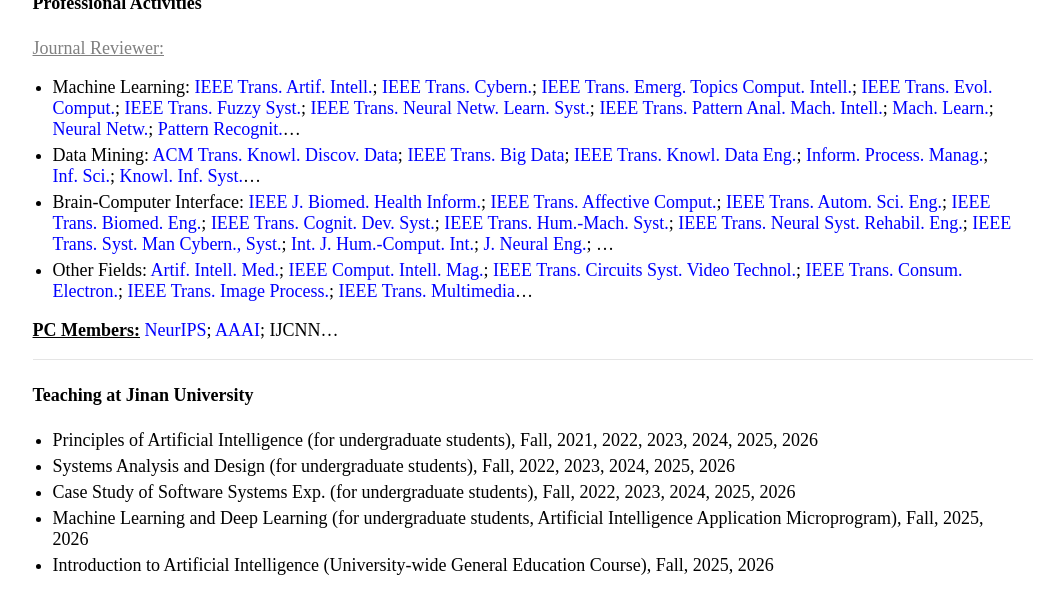
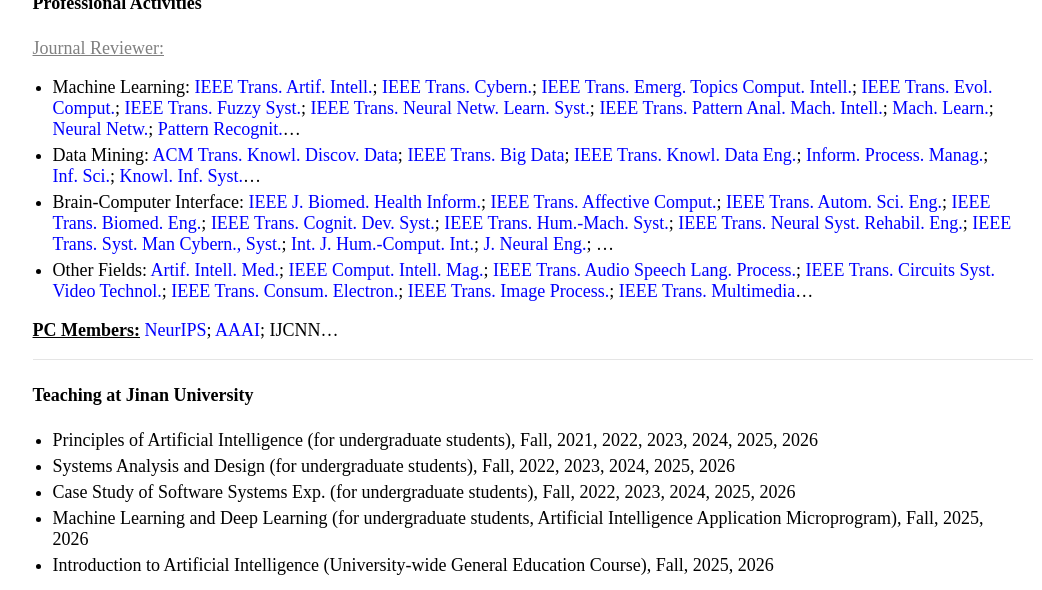
Before and after one commit to jiazhang-ml/jiazhang-ml.github.io, a Jekyll site: the page built from index.md, in a window 1280 px wide and 900 px high, scrolled down 2023 px, cut to the strip 0-590 px from the top of the window. Shown: the whole strip, without its empty margins (107-1149 px from the left). Built offline with Jekyll 4.4.1, drawn with Linux system fonts in a browser that asks for light colours.

Commit message:
Update index.md

```diff
--- a/index.md
+++ b/index.md
@@ -67,7 +67,7 @@ Research Interests: My research interests include *machine learning* and *data m
 * Machine Learning: [IEEE Trans. Artif. Intell.](https://mc.manuscriptcentral.com/tai-ieee); [IEEE Trans. Cybern.](https://mc.manuscriptcentral.com/cyb-ieee); [IEEE Trans. Emerg. Topics Comput. Intell.](https://mc.manuscriptcentral.com/tetci-ieee); [IEEE Trans. Evol. Comput.](https://mc.manuscriptcentral.com/tevc-ieee); [IEEE Trans. Fuzzy Syst.](https://mc.manuscriptcentral.com/tfs-ieee); [IEEE Trans. Neural Netw. Learn. Syst.](https://mc.manuscriptcentral.com/tnnls); [IEEE Trans. Pattern Anal. Mach. Intell.](https://mc.manuscriptcentral.com/tpami-cs); [Mach. Learn.](https://link.springer.com/journal/10994); [Neural Netw.](https://www.editorialmanager.com/neunet/default.aspx); [Pattern Recognit.](https://www.sciencedirect.com/journal/pattern-recognition)...
 * Data Mining: [ACM Trans. Knowl. Discov. Data](https://mc.manuscriptcentral.com/tkdd); [IEEE Trans. Big Data](https://mc.manuscriptcentral.com/tbd-cs); [IEEE Trans. Knowl. Data Eng.](https://mc.manuscriptcentral.com/tkde-cs); [Inform. Process. Manag.](https://www.editorialmanager.com/ipm/default.aspx); [Inf. Sci.](https://www.sciencedirect.com/journal/information-sciences); [Knowl. Inf. Syst.](https://www.springer.com/journal/10115)...
 * Brain-Computer Interface: [IEEE J. Biomed. Health Inform.](https://mc.manuscriptcentral.com/jbhi-embs); [IEEE Trans. Affective Comput.](https://mc.manuscriptcentral.com/taffc-cs); [IEEE Trans. Autom. Sci. Eng.](https://mc.manuscriptcentral.com/t-ase); [IEEE Trans. Biomed. Eng.](https://mc.manuscriptcentral.com/tbme-embs); [IEEE Trans. Cognit. Dev. Syst.](https://mc.manuscriptcentral.com/tcds-ieee); [IEEE Trans. Hum.-Mach. Syst.](https://mc.manuscriptcentral.com/thms); [IEEE Trans. Neural Syst. Rehabil. Eng.](https://mc.manuscriptcentral.com/tnsre-embs); [IEEE Trans. Syst. Man Cybern., Syst.](https://mc.manuscriptcentral.com/systems); [Int. J. Hum.-Comput. Int.](https://mc.manuscriptcentral.com/hihc); [J. Neural Eng.](https://mc04.manuscriptcentral.com/jne-iop); ...
-* Other Fields: [Artif. Intell. Med.](https://www.editorialmanager.com/aiim/Default.aspx); [IEEE Comput. Intell. Mag.](https://mc.manuscriptcentral.com/cim-ieee); [IEEE Trans. Circuits Syst. Video Technol.](https://mc.manuscriptcentral.com/tcsvt); [IEEE Trans. Consum. Electron.](https://mc.manuscriptcentral.com/tce-ieee); [IEEE Trans. Image Process.](https://mc.manuscriptcentral.com/tip-ieee); [IEEE Trans. Multimedia](https://mc.manuscriptcentral.com/tmm-ieee)...
+* Other Fields: [Artif. Intell. Med.](https://www.editorialmanager.com/aiim/Default.aspx); [IEEE Comput. Intell. Mag.](https://mc.manuscriptcentral.com/cim-ieee); [IEEE Trans. Audio Speech Lang. Process.](https://mc.manuscriptcentral.com/tasl-ieee); [IEEE Trans. Circuits Syst. Video Technol.](https://mc.manuscriptcentral.com/tcsvt); [IEEE Trans. Consum. Electron.](https://mc.manuscriptcentral.com/tce-ieee); [IEEE Trans. Image Process.](https://mc.manuscriptcentral.com/tip-ieee); [IEEE Trans. Multimedia](https://mc.manuscriptcentral.com/tmm-ieee)...
 
 **<u>PC Members:</u>** [NeurIPS](https://openreview.net/login?redirect=/group?id%3DNeurIPS.cc%252F2026%252FConference%252FReviewers); [AAAI](https://openreview.net/login?redirect=/group?id%3DAAAI.org%252F2027%252FConference%252FProgram_Committee); IJCNN...
 
```
